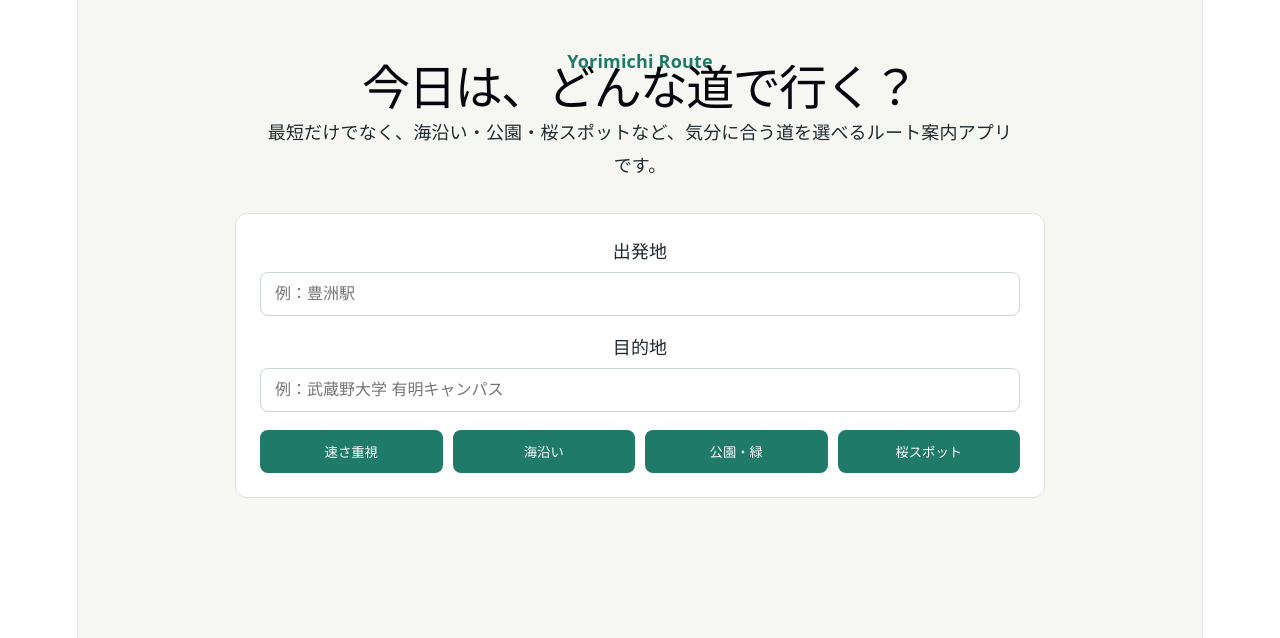
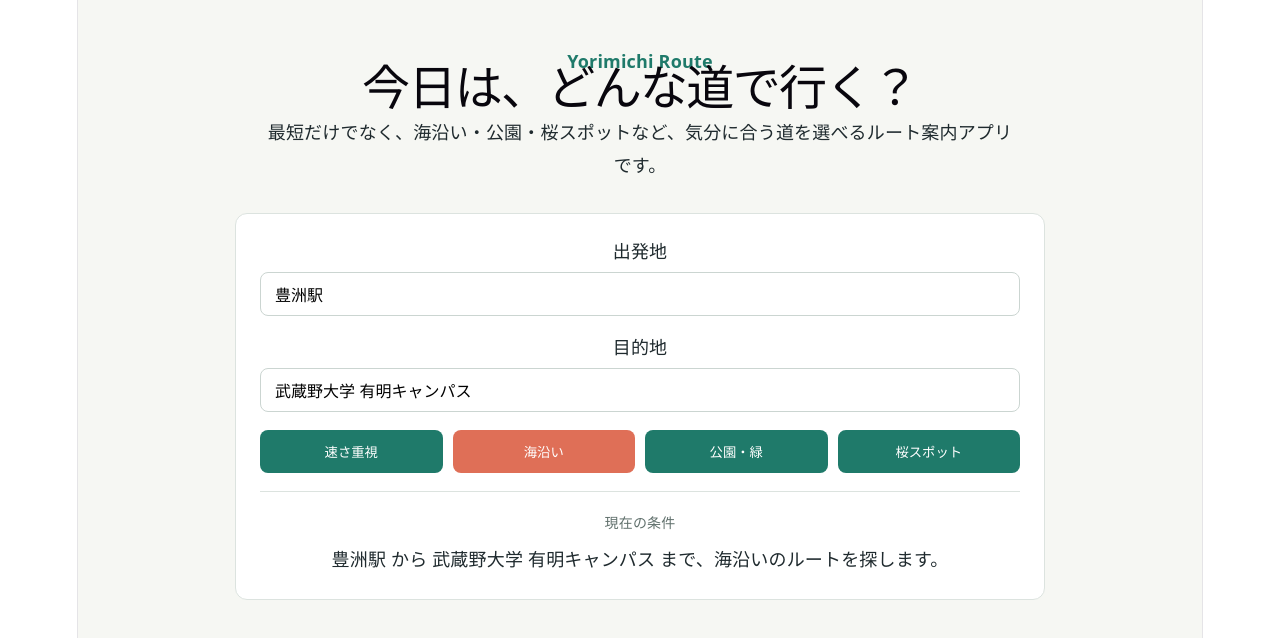
Before and after one commit to haruna7486/yorimichi-route, a React (Vite) app: page / in a window 1280 px wide. Shown: the top 638 px of the page. Built offline with nearby package versions, Linux system fonts and the light colour scheme.

Commit message:
Add interactive route form

```diff
--- a/src/App.css
+++ b/src/App.css
@@ -78,3 +78,23 @@ button:hover {
     grid-template-columns: repeat(2, 1fr);
   }
 }
+button.selected {
+  background: #df6f57;
+}
+
+.preview {
+  border-top: 1px solid #dce3df;
+  padding-top: 18px;
+}
+
+.preview p {
+  color: #60706c;
+  font-size: 14px;
+  font-weight: 700;
+  margin: 0 0 8px;
+}
+
+.preview strong {
+  color: #1f2a2e;
+  line-height: 1.7;
+}
--- a/src/App.tsx
+++ b/src/App.tsx
@@ -1,6 +1,20 @@
+import { useState } from 'react'
 import './App.css'
 
+type RoutePreference = 'fastest' | 'waterfront' | 'green' | 'cherry'
+
+const routePreferences: { id: RoutePreference; label: string }[] = [
+  { id: 'fastest', label: '速さ重視' },
+  { id: 'waterfront', label: '海沿い' },
+  { id: 'green', label: '公園・緑' },
+  { id: 'cherry', label: '桜スポット' },
+]
+
 function App() {
+  const [start, setStart] = useState('豊洲駅')
+  const [destination, setDestination] = useState('武蔵野大学 有明キャンパス')
+  const [preference, setPreference] = useState<RoutePreference>('waterfront')
+
   return (
     <main className="app">
       <section className="hero">
@@ -14,19 +28,36 @@ function App() {
       <section className="search-panel">
         <label>
           出発地
-          <input placeholder="例：豊洲駅" />
+          <input value={start} onChange={(event) => setStart(event.target.value)} />
         </label>
 
         <label>
           目的地
-          <input placeholder="例：武蔵野大学 有明キャンパス" />
+          <input
+            value={destination}
+            onChange={(event) => setDestination(event.target.value)}
+          />
         </label>
 
         <div className="buttons">
-          <button>速さ重視</button>
-          <button>海沿い</button>
-          <button>公園・緑</button>
-          <button>桜スポット</button>
+          {routePreferences.map((item) => (
+            <button
+              key={item.id}
+              type="button"
+              className={preference === item.id ? 'selected' : ''}
+              onClick={() => setPreference(item.id)}
+            >
+              {item.label}
+            </button>
+          ))}
+        </div>
+
+        <div className="preview">
+          <p>現在の条件</p>
+          <strong>
+            {start} から {destination} まで、{routePreferences.find((item) => item.id === preference)?.label}
+            のルートを探します。
+          </strong>
         </div>
       </section>
     </main>
```
